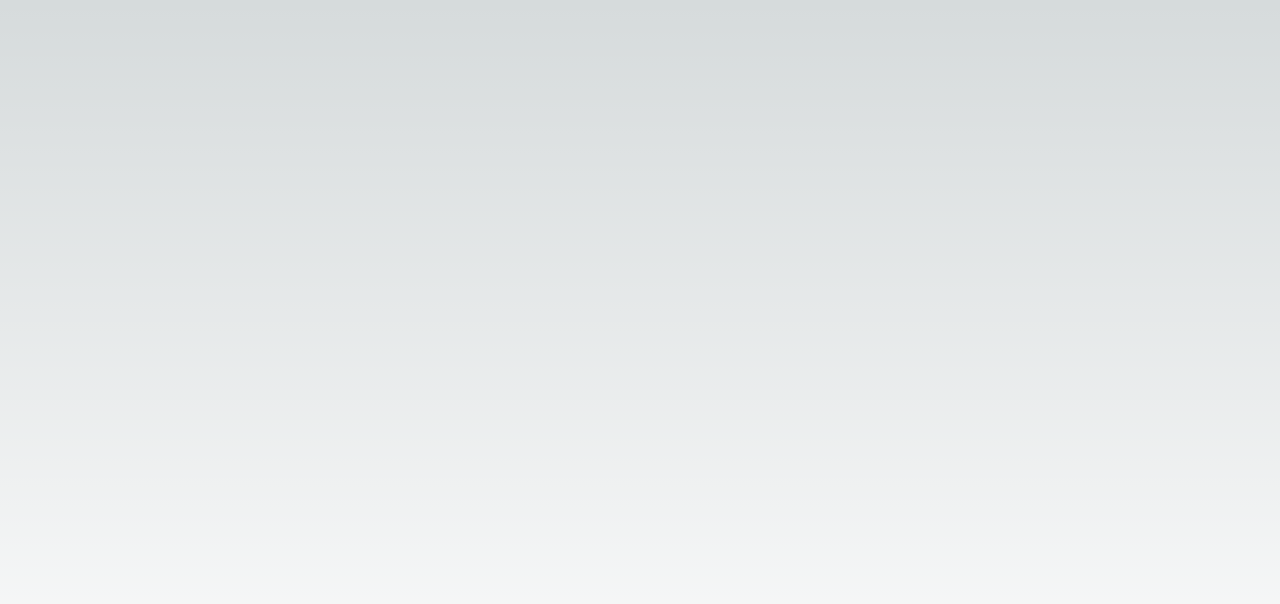
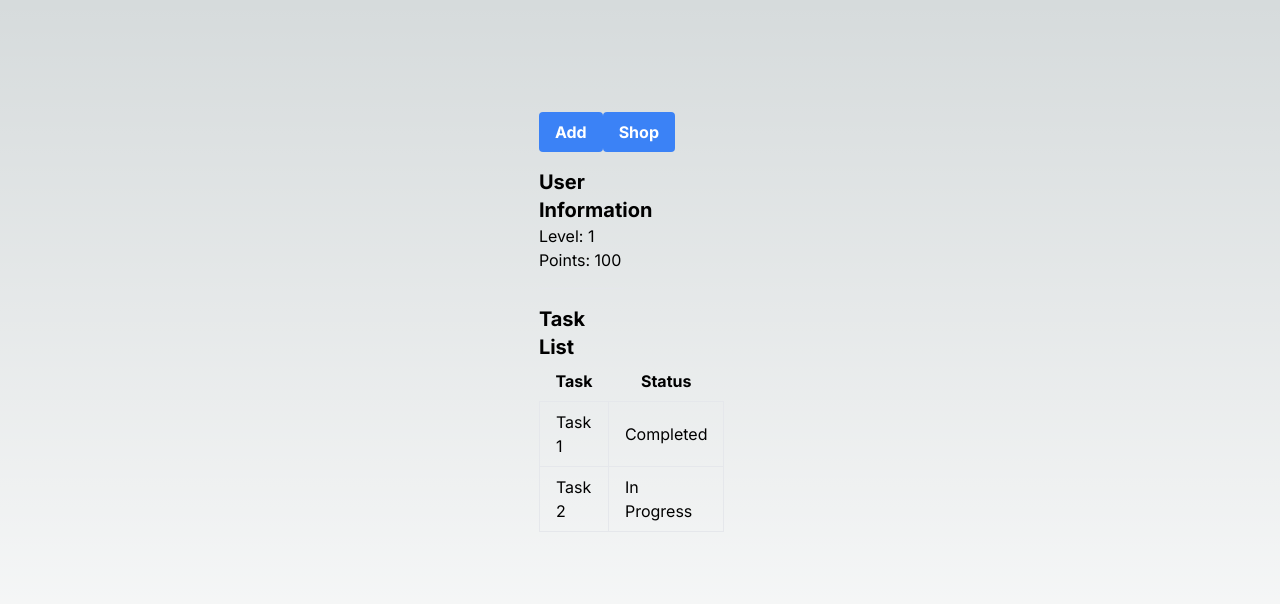
Before and after one commit to stub-ai/1da382e9-10bb-5ce0-b63d-2c53cb249e6e, a Next.js app: page / in a window 1280 px wide. Shown: the top 604 px of the page. Built offline with nearby package versions, Linux system fonts and the light colour scheme.

Commit message:
Commit from Stub AI (#1)

```diff
--- /dev/null
+++ b/components/Dashboard.tsx
@@ -0,0 +1,47 @@
+import React from 'react';
+
+const Dashboard = () => {
+  return (
+    <div className="flex flex-col md:flex-row">
+      <div className="md:w-1/2 p-4">
+        <div className="flex justify-between mb-4">
+          <button className="bg-blue-500 hover:bg-blue-700 text-white font-bold py-2 px-4 rounded">
+            Add
+          </button>
+          <button className="bg-blue-500 hover:bg-blue-700 text-white font-bold py-2 px-4 rounded">
+            Shop
+          </button>
+        </div>
+        <div className="mb-4">
+          <h2 className="text-xl font-bold">User Information</h2>
+          <p>Level: 1</p>
+          <p>Points: 100</p>
+        </div>
+        <hr className="mb-4" />
+        <div>
+          <h2 className="text-xl font-bold">Task List</h2>
+          <table className="table-auto w-full">
+            <thead>
+              <tr>
+                <th className="px-4 py-2">Task</th>
+                <th className="px-4 py-2">Status</th>
+              </tr>
+            </thead>
+            <tbody>
+              <tr>
+                <td className="border px-4 py-2">Task 1</td>
+                <td className="border px-4 py-2">Completed</td>
+              </tr>
+              <tr>
+                <td className="border px-4 py-2">Task 2</td>
+                <td className="border px-4 py-2">In Progress</td>
+              </tr>
+            </tbody>
+          </table>
+        </div>
+      </div>
+    </div>
+  );
+};
+
+export default Dashboard;
--- a/pages/index.tsx
+++ b/pages/index.tsx
@@ -1,5 +1,6 @@
 import Image from 'next/image'
 import { Inter } from 'next/font/google'
+import Dashboard from '../components/Dashboard'
 
 const inter = Inter({ subsets: ['latin'] })
 
@@ -8,6 +9,7 @@ export default function Home() {
     <main
       className={`flex min-h-screen flex-col items-center justify-between p-24 ${inter.className}`}
     >
+      <Dashboard />
     </main>
   )
 }
```
